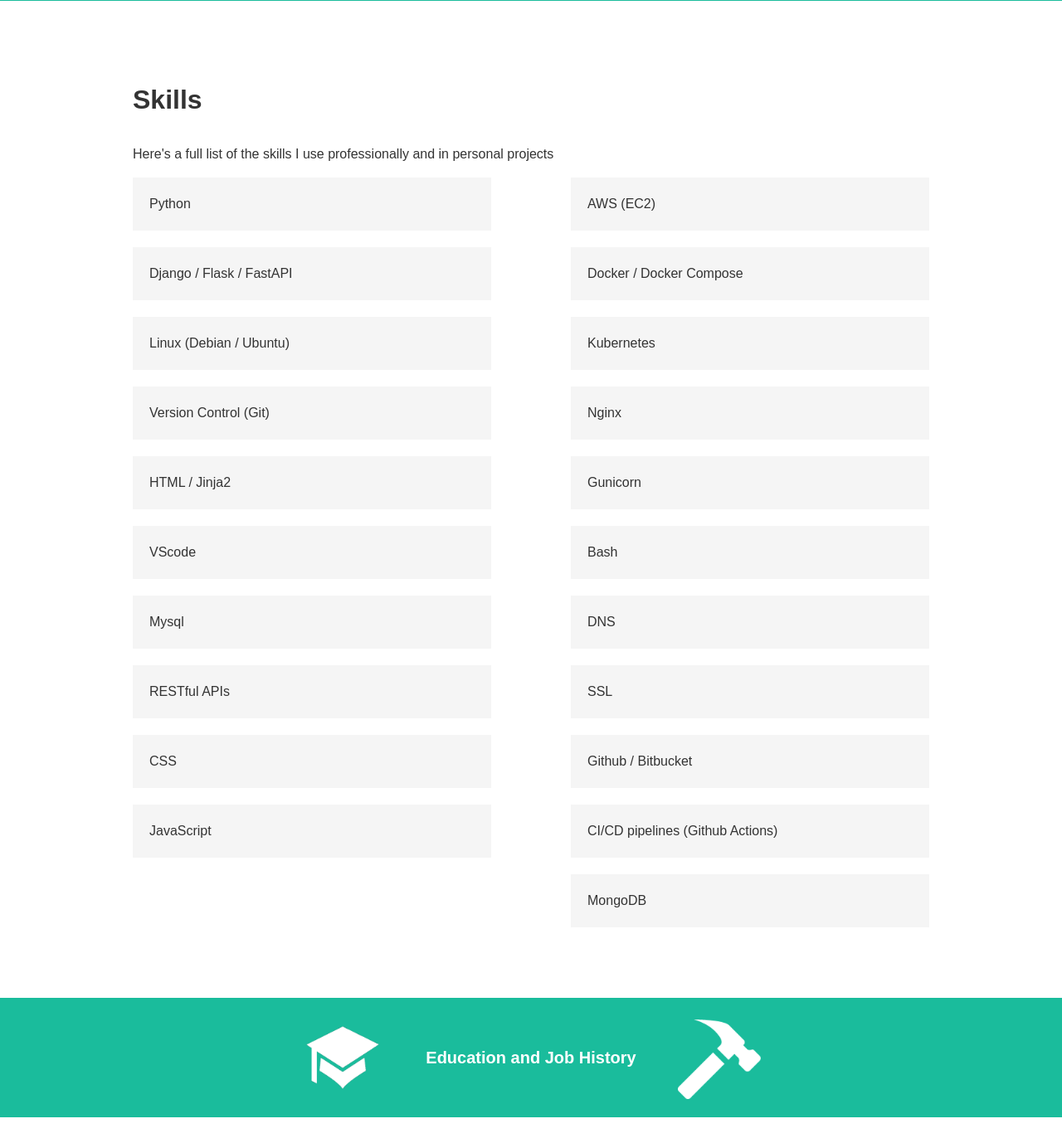
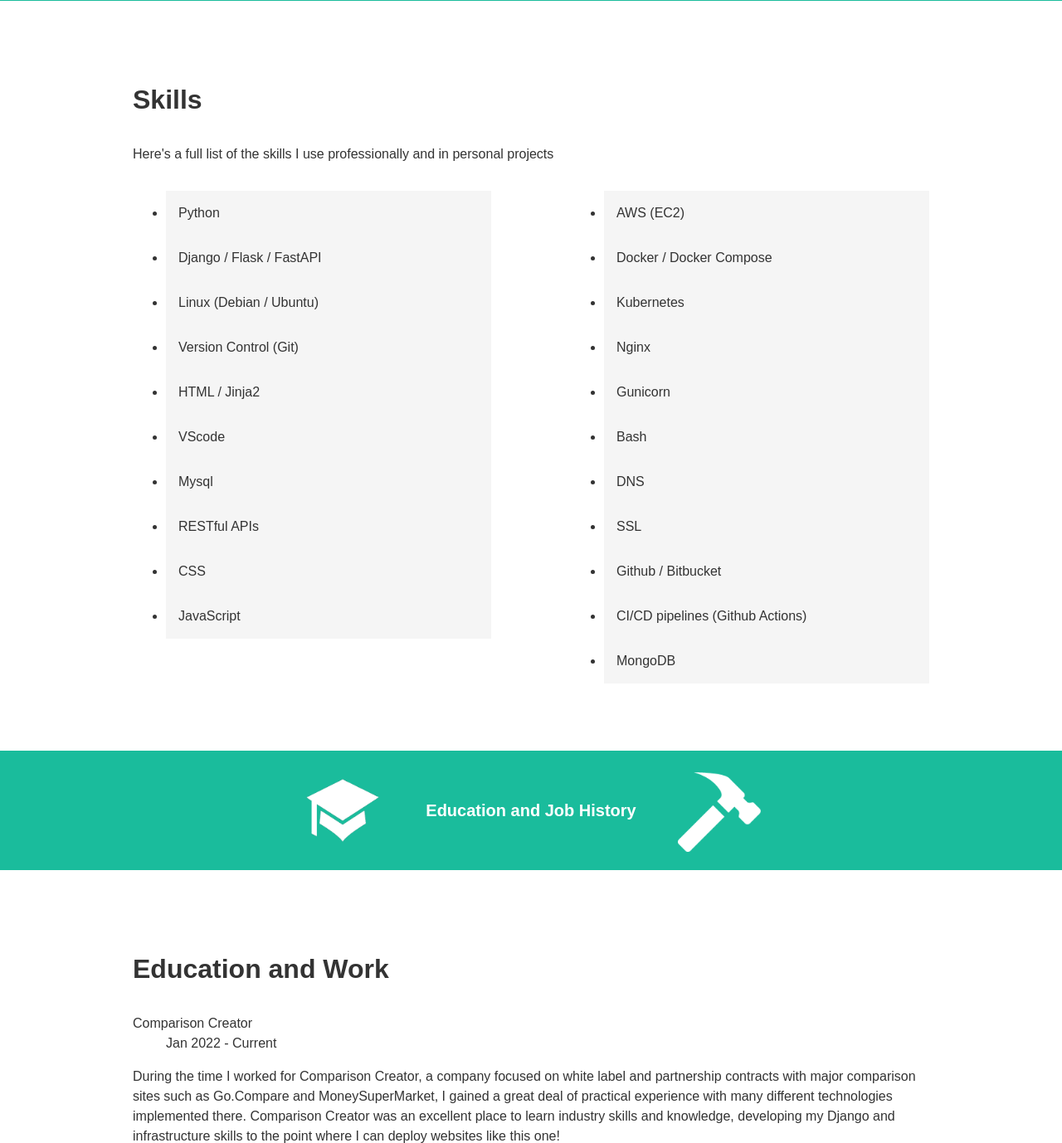
Before and after one commit to amazingplum53/portfolio, a Django app: page / in a window 1280 px wide. Shown: the part 1649-3027 px from the top of the page at 83% size. Run offline with Django 4.2, Linux system fonts and the light colour scheme.

Commit message:
removed conflicting rules

```diff
--- a/static/homepage/css/index.css
+++ b/static/homepage/css/index.css
@@ -46,23 +46,6 @@
     margin: 0 0 30px 0;
   }
 
-  section ul {
-    list-style: none;
-    margin: 0;
-    padding: 0;
-  }
-
-  section li {
-    margin-bottom: 20px;
-    padding: 20px;
-    background-color: #f5f5f5;
-  }
-
-  section li h3 {
-    font-size: 1.5rem;
-    margin: 0;
-  }
-
   .content {
     padding-top: 95px;
     padding-left: 20vh;
@@ -78,3 +61,8 @@
   .column {
     width: 45%;
   }
+
+  .container li {
+    padding: 15px;
+    background-color: #f5f5f5;
+  }
```
